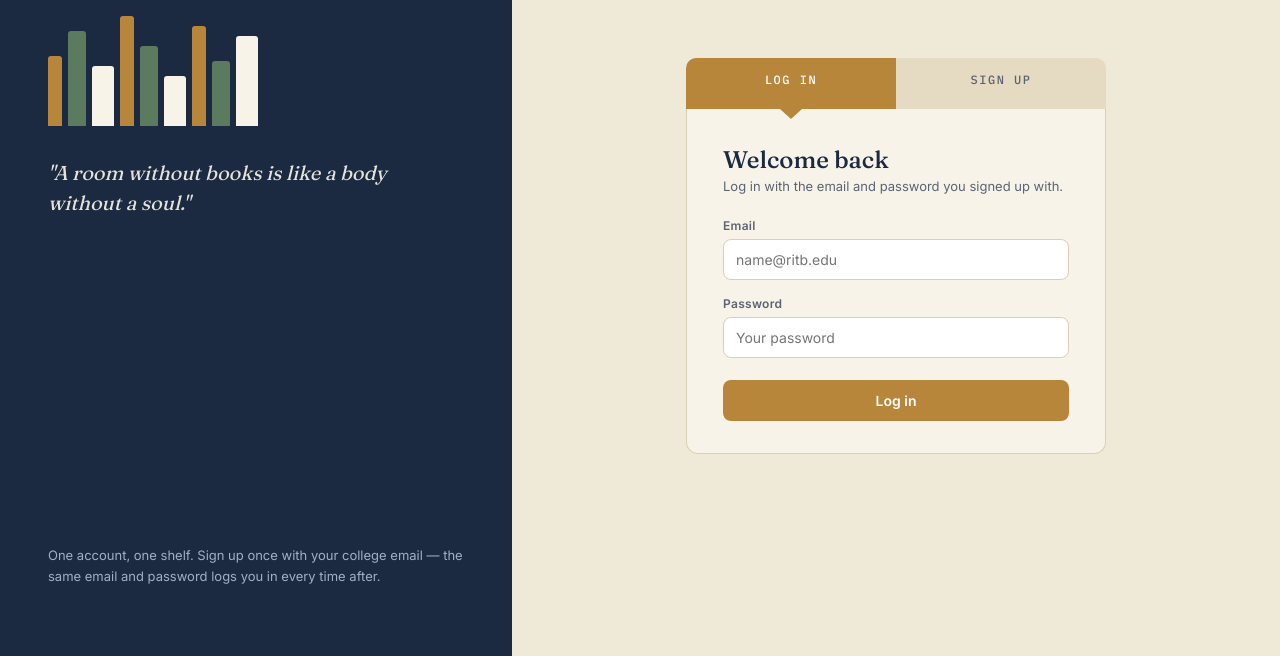
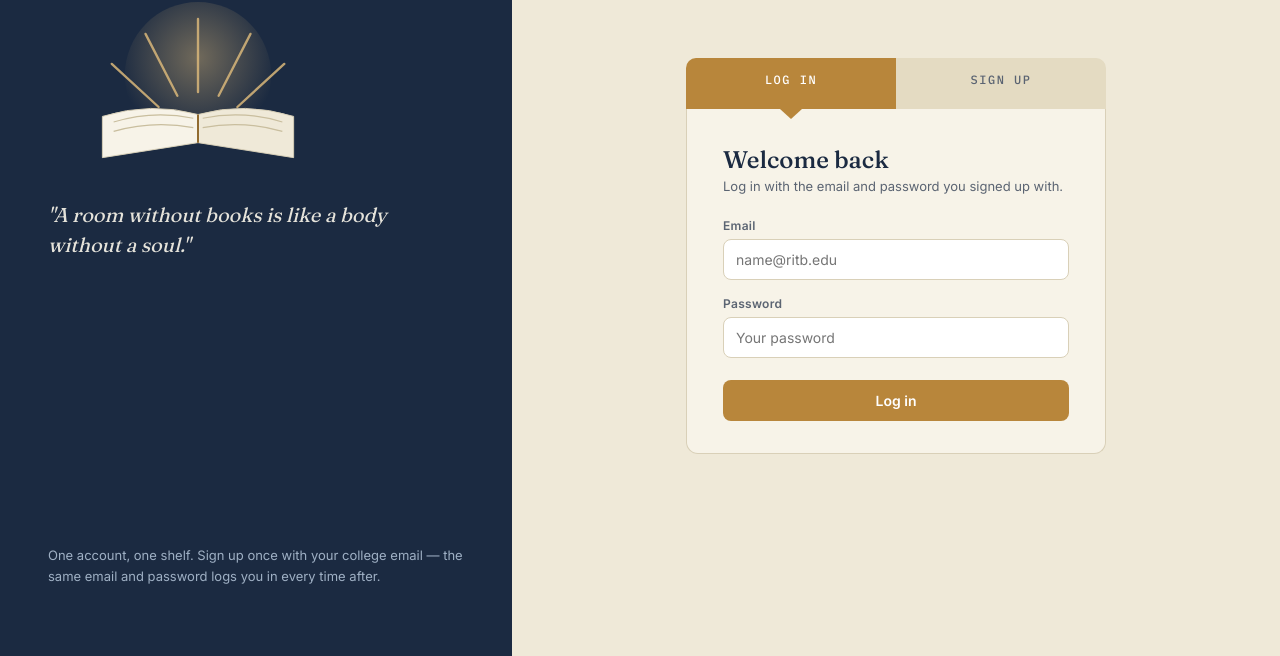
Before and after one commit to raghukandha38-ops/ritb-app, a website: page public/index.html in a window 1280 px wide. Shown: the part 144-800 px from the top of the page. Drawn offline with Linux system fonts and the light colour scheme.

Commit message:
Update index.html

```diff
--- a/public/index.html
+++ b/public/index.html
@@ -3,7 +3,7 @@
 <head>
 <meta charset="UTF-8">
 <meta name="viewport" content="width=device-width, initial-scale=1.0">
-<title>RITB | Reading Habit Portal</title>
+<title>RITB | Reading Habit</title>
 <link rel="preconnect" href="https://fonts.googleapis.com">
 <link href="https://fonts.googleapis.com/css2?family=Fraunces:opsz,wght@9..144,400;9..144,500;9..144,600&family=Inter:wght@400;500;600&family=IBM+Plex+Mono:wght@500&display=swap" rel="stylesheet">
 <style>
@@ -97,8 +97,32 @@
   <div class="brand-panel">
     <div>
       <p class="brand-mark">RITB</p>
-      <p class="brand-tag">Reading habit portal</p>
-      <div class="shelf" id="shelf"></div>
+      <p class="brand-tag">Reading habit</p>
+      <svg viewBox="0 0 320 190" width="100%" style="max-width:300px;margin:18px 0 10px;display:block;" role="img" aria-label="An open book with light rising from its pages">
+        <defs>
+          <radialGradient id="soulGlow" cx="50%" cy="38%" r="55%">
+            <stop offset="0%" stop-color="#D9B77A" stop-opacity="0.45"/>
+            <stop offset="100%" stop-color="#D9B77A" stop-opacity="0"/>
+          </radialGradient>
+        </defs>
+        <circle cx="160" cy="78" r="78" fill="url(#soulGlow)"/>
+        <g stroke="#D9B77A" stroke-width="2.5" stroke-linecap="round" opacity="0.85">
+          <line x1="160" y1="96" x2="160" y2="18"/>
+          <line x1="138" y1="100" x2="104" y2="34"/>
+          <line x1="182" y1="100" x2="216" y2="34"/>
+          <line x1="118" y1="112" x2="68" y2="66"/>
+          <line x1="202" y1="112" x2="252" y2="66"/>
+        </g>
+        <g>
+          <path d="M160 150 L58 166 L58 122 Q110 106 160 120 Z" fill="#F7F3E8" stroke="#D9D0B8" stroke-width="1"/>
+          <path d="M160 150 L262 166 L262 122 Q210 106 160 120 Z" fill="#EFE9D8" stroke="#D9D0B8" stroke-width="1"/>
+          <path d="M160 120 L160 150" stroke="#8C6425" stroke-width="2"/>
+          <path d="M70 128 Q112 115 155 124" stroke="#C9BE9E" stroke-width="1.3" fill="none"/>
+          <path d="M70 138 Q112 126 155 134" stroke="#C9BE9E" stroke-width="1.3" fill="none"/>
+          <path d="M250 128 Q208 115 165 124" stroke="#C9BE9E" stroke-width="1.3" fill="none"/>
+          <path d="M250 138 Q208 126 165 134" stroke="#C9BE9E" stroke-width="1.3" fill="none"/>
+        </g>
+      </svg>
       <p class="quote">"A room without books is like a body without a soul."</p>
     </div>
     <p class="foot-note">One account, one shelf. Sign up once with your college email &mdash; the same email and password logs you in every time after.</p>
@@ -196,22 +220,6 @@ let currentUser = null;
 
 function todayStr(){ return new Date().toISOString().slice(0,10); }
 document.getElementById('logDate').value = todayStr();
-
-function buildShelf(){
-  const shelf = document.getElementById('shelf');
-  const heights = [70,95,60,110,80,50,100,65,90];
-  const colors = ['var(--brass)','var(--moss)','var(--paper-2)','var(--brass)','var(--moss)','var(--paper-2)','var(--brass)','var(--moss)','var(--paper-2)'];
-  shelf.innerHTML = '';
-  heights.forEach((h,i)=>{
-    const s = document.createElement('div');
-    s.className='spine';
-    s.style.height = h+'px';
-    s.style.width = (14 + (i%3)*4)+'px';
-    s.style.background = colors[i];
-    shelf.appendChild(s);
-  });
-}
-buildShelf();
 
 function switchTab(tab){
   document.getElementById('tabLogin').classList.toggle('active', tab==='login');
```
